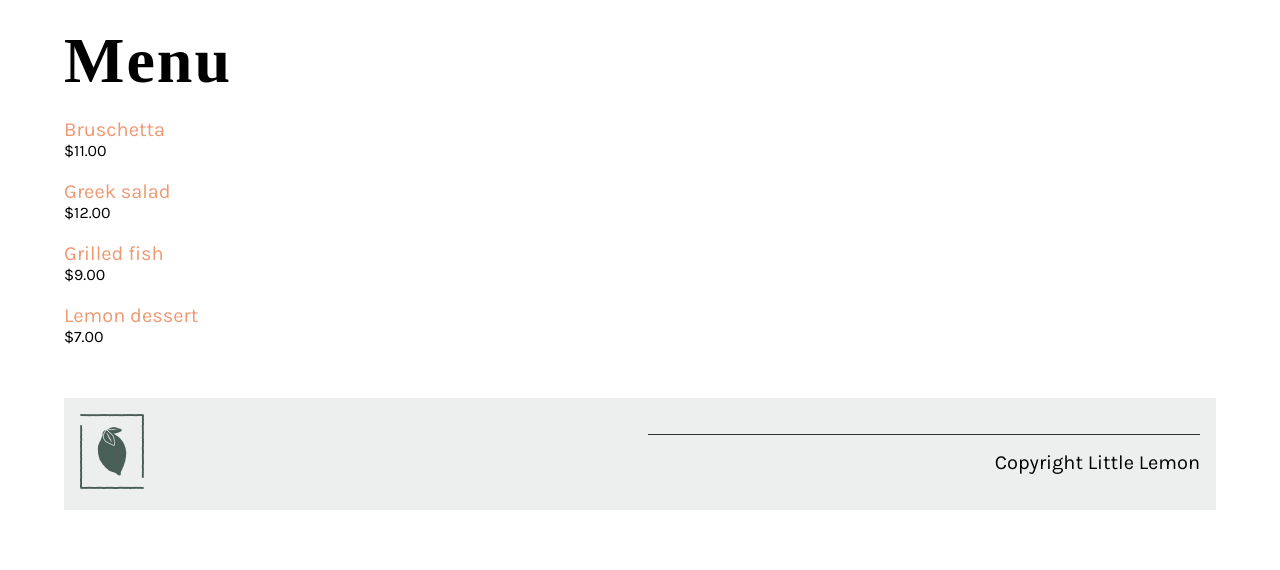
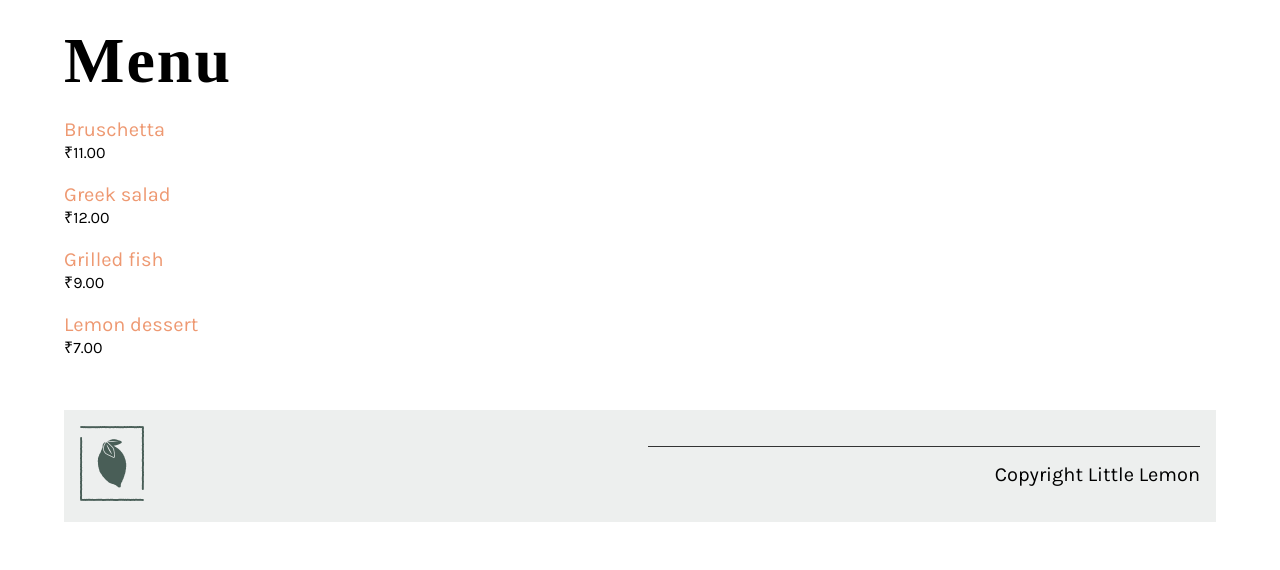
Before and after one commit to popinzz9609/Restaurant_WebPage-main, a Django app: page /menu/ in a window 1280 px wide. Shown: the part 244-814 px from the top of the page. Before the commit the page ends 754 px from the top, so only its background shows below. Run offline with Django 4.2, Linux system fonts and the light colour scheme; data comes from the database, SQL or seed files in the repository; some web fonts are replaced.

Commit message:
secondchange

```diff
--- a/restaurant/templates/menu.html
+++ b/restaurant/templates/menu.html
@@ -9,7 +9,7 @@
   <a href="{% url 'menu_item' pk=item.pk %}">
     {{ item.name }}
   </a>
-    <span class="menu-price">${{ item.price }}.00</span>
+    <span class="menu-price">₹{{ item.price }}.00</span>
   </p>
   {% endfor %}
 </div>
--- a/restaurant/templates/menu_item.html
+++ b/restaurant/templates/menu_item.html
@@ -15,7 +15,7 @@
            <div class="column">
                <h2>{{ menu_item.name }}</h2>
                <p>{{ menu_item.menu_item_description }}</p>
-               <p>${{ menu_item.price }}.00</p>
+               <p>₹{{ menu_item.price }}.00</p>
            </div>
            <!-- End col -->
            <!-- Begin col -->
```
